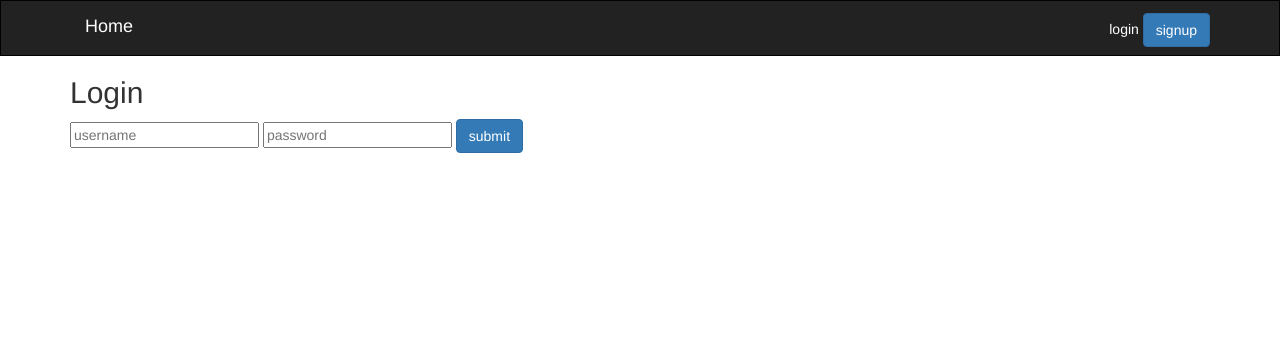
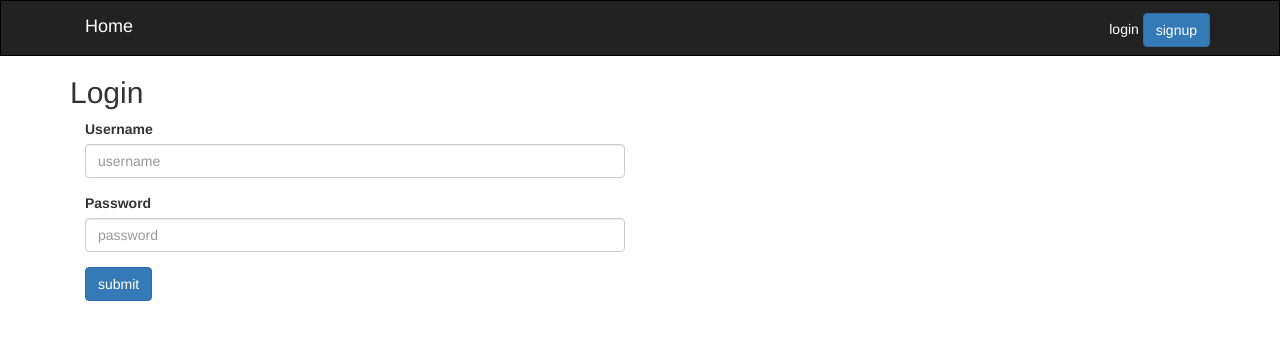
Before and after one commit to albertaw/python-blog-template, a Django app: template auth/templates/auth/login.html in a window 1280 px wide. Shown: the top 340 px of the page. Run offline with Django 3.2, Linux system fonts and the light colour scheme; the template is opened without the code that fills it, so the values that code supplies are empty; some libraries are stand-ins or nearby versions.

Commit message:
adds form class to auth module.

```diff
--- /dev/null
+++ b/auth/forms.py
@@ -0,0 +1,6 @@
+from django import forms
+
+# need deeper understanding-I'm inheriting from forms.Form?
+class LoginForm(forms.Form):
+    username = forms.CharField()
+    password = forms.CharField()
--- a/auth/templates/auth/login.html
+++ b/auth/templates/auth/login.html
@@ -2,10 +2,18 @@
 
 {% block content %}
 <h2>Login</h2>
-<form action="/auth/" method="POST">
+<form action="/auth/" method="POST" class="col-md-6">
     {% csrf_token %}
-    <input type="text" placeholder="username" name="username">
-    <input type="password" placeholder="password" name="password">
-    <input type="submit" value="submit" class="btn btn-primary">
+    <div class="form-group">
+        <label for="">Username</label>
+        <input type="text" placeholder="username" name="username" class="form-control" id="username">
+    </div>
+    <div class="form-group">
+        <label for="">Password</label>
+        <input type="password" placeholder="password" name="password" class="form-control" id="password">
+    </div>
+    <div class="form-group">
+        <input type="submit" value="submit" class="btn btn-primary">
+    </div>
 </form>
 {% endblock %}
--- a/dashboard/forms.py
+++ b/dashboard/forms.py
@@ -6,5 +6,5 @@ class DashboardForm(forms.Form):
     # https://docs.djangoproject.com/en/1.10/ref/forms/widgets/
     # username = forms.CharField(widget=forms.TextInput(attrs={'class':'form-control'}))
     # email = forms.CharField(widget=forms.EmailInput(attrs={'class':'form-control'}))
-    username = forms.CharField()
-    email = forms.CharField()
+    username = forms.CharField(required=False)
+    email = forms.CharField(required=False)
```
Also changed, not shown: auth/views.py (+14 -1 lines).
